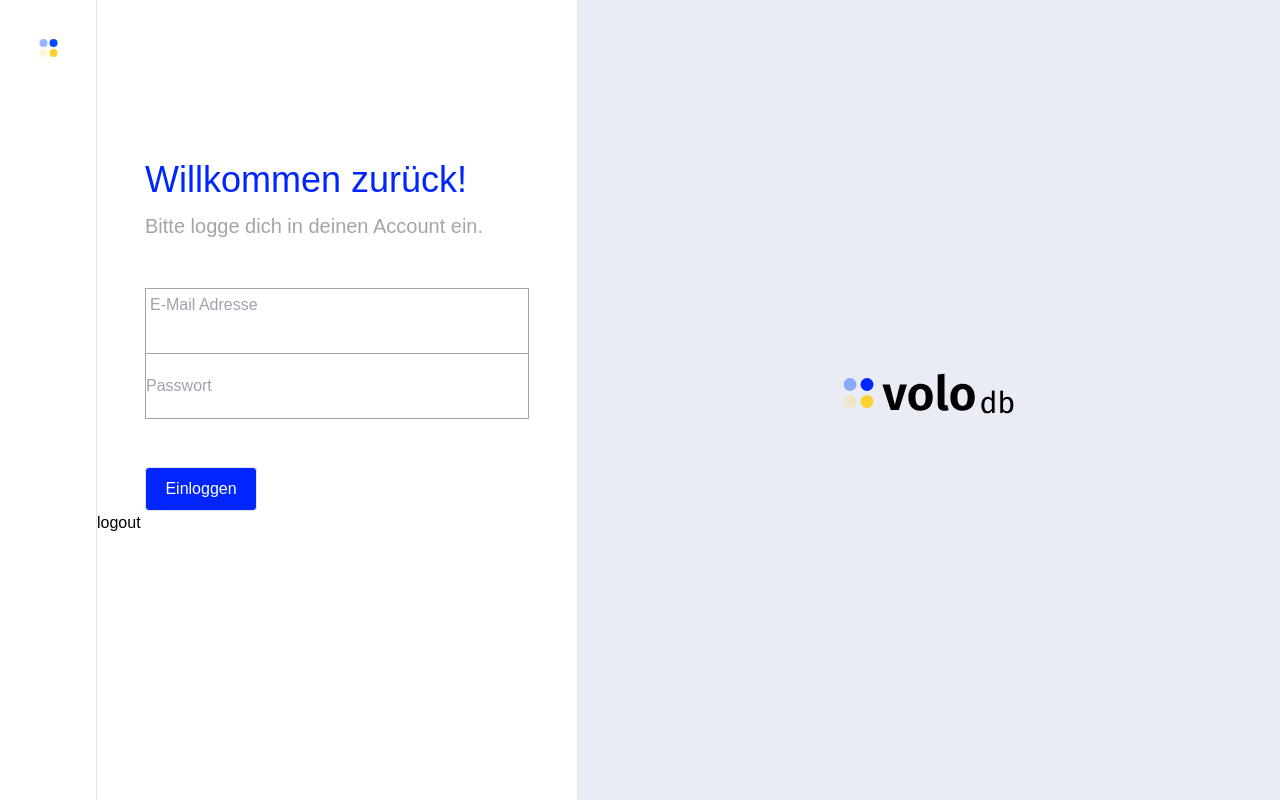
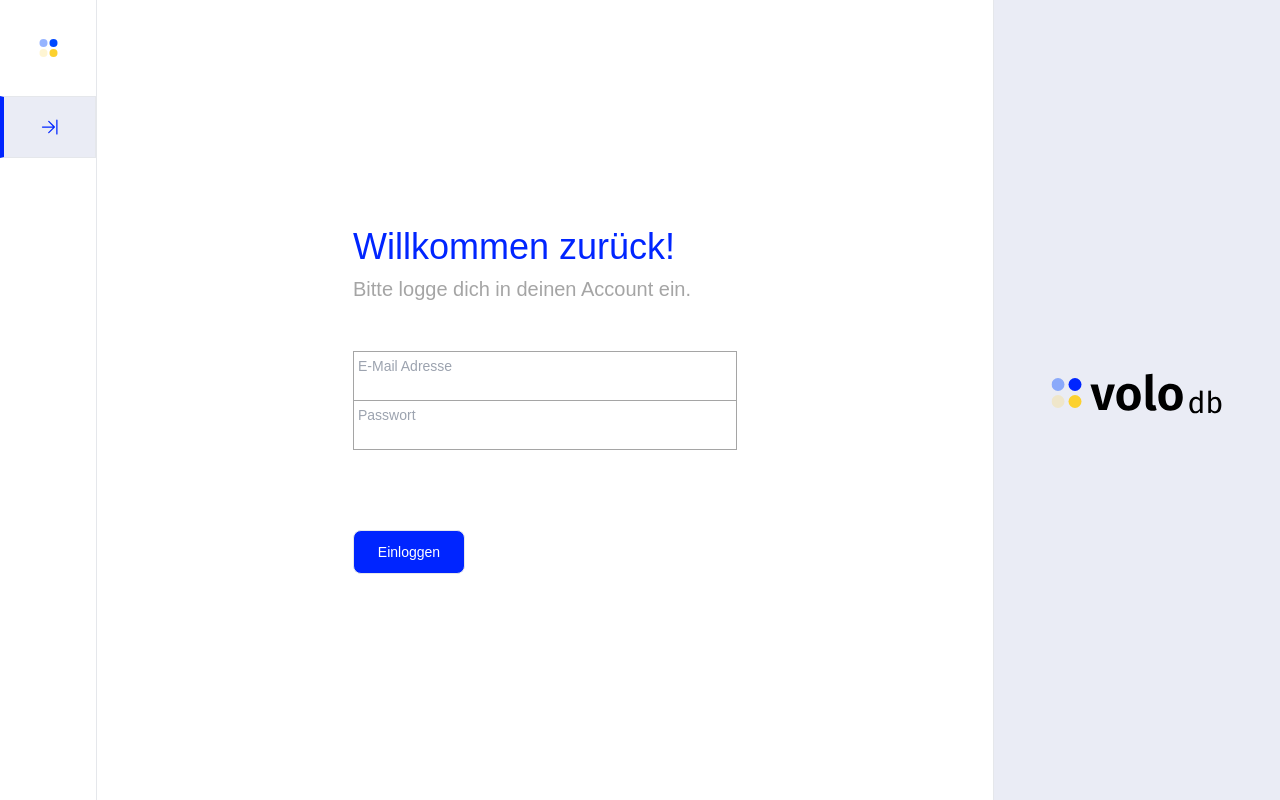
Before and after one commit to volo-db/volodb-frontend, a Vue app: page /login in a window 1280 px wide. Built offline with nearby package versions, Linux system fonts and the light colour scheme; a web font is replaced by a local one.

Commit message:
add: styling

```diff
--- a/src/App.vue
+++ b/src/App.vue
@@ -2,6 +2,4 @@
   <RouterView />
 </template>
 
-<script>
-
-</script>
+<script></script>
--- a/src/components/NavigationBar.vue
+++ b/src/components/NavigationBar.vue
@@ -1,9 +1,11 @@
 <template>
   <div class="w-24 bg-white">
-    <div  class="flex justify-center items-center aspect-square ">
-      <img :src="smallVolodbLogo" alt="volodb-logo" class="">
+    <div class="flex justify-center items-center aspect-square">
+      <img :src="smallVolodbLogo" alt="volodb-logo" class="" />
     </div>
-
+    <div>
+      <slot name="nav-button"> </slot>
+    </div>
   </div>
 </template>
 
@@ -11,10 +13,10 @@
 import smallVolodbLogo from '@/assets/volodb-logo-small.svg'
 
 export default {
-    data() {
-        return {
-            smallVolodbLogo,
-        }
+  data() {
+    return {
+      smallVolodbLogo
     }
+  }
 }
 </script>
--- a/src/views/LoginView.vue
+++ b/src/views/LoginView.vue
@@ -1,23 +1,42 @@
 <template>
   <div class="bg-vologray-100">
-  <div class="h-screen overflow-hidden grid grid-cols-[auto,1fr] lg:grid-cols-[auto,auto,1fr] max-w-screen-2xl divide-x">
-    <NavigationBar  />
-    <main class="bg-white">
-      <img :src="volodbLogo" alt="volodb-logo" class="lg:hidden m-auto mt-4" >
-      <h1 class="text-4xl text-voloblue-100  mt-40  ml-12  ">Willkommen zurück!</h1>
-          <h2 class="text-xl text-vologray-200 ml-12 mt-3">Bitte logge dich in deinen Account ein.</h2>
-      <form @submit.prevent="userStore.login(this.email, this.password)" class="flex flex-col mt-12 mx-12">
+    <div
+      class="h-screen overflow-hidden grid grid-cols-[auto,1fr] lg:grid-cols-[auto,auto,1fr] max-w-screen-2xl divide-x"
+    >
+      <NavigationBar>
+        <template v-slot:nav-button>
+          <IconLogout />
+        </template>
+      </NavigationBar>
 
+      <main class="bg-white flex flex-col justify-center items-baseline px-6 lg:px-64">
+        <h1 class="text-4xl text-voloblue-200">Willkommen zurück!</h1>
+        <h2 class="text-xl text-vologray-200 mt-2">Bitte logge dich in deinen Account ein.</h2>
+        <form
+          @submit.prevent="userStore.login(this.email, this.password)"
+          class="flex flex-col mt-12"
+        >
           <div class="border border-vologray-200 border-b-0 flex flex-col w-96 relative">
             <label class="hidden" for="email">E-mail Adresse</label>
-          <input class="outline-none  focus:border-l-voloblue-100 focus:border-l-4 h-12 placeholder-transparent mt-4 pl-1" type="text" id="email" name="email" v-model="email" placeholder="E-Mail Adresse" required />
-          <span class="absolute top-0 left-1 text-left pt-1 text-gray-400">E-Mail Adresse</span>
+            <span class="absolute top-0 left-1 text-left pt-1 text-gray-400 text-sm"
+              >E-Mail Adresse</span
+            >
+            <input
+              class="pt-6 outline-none focus:border-l-voloblue-200 focus:border-l-4 h-12 placeholder-transparent pl-1"
+              type="text"
+              id="email"
+              name="email"
+              v-model="email"
+              placeholder="E-Mail Adresse"
+              required
+            />
           </div>
 
-     <div  class="border border-vologray-200 flex flex-col  w-96">
-      <label  class="hidden" for="password">Passwort</label>
+          <div class="border border-vologray-200 flex flex-col w-96 relative">
+            <label class="hidden" for="password">Passwort</label>
+            <span class="absolute top-0 left-1 text-left pt-1 text-gray-400 text-sm">Passwort</span>
             <input
-        class="outline-none  focus:border-l-voloblue-100 focus:border-l-4 h-16"
+              class="pt-6 outline-none focus:border-l-voloblue-200 focus:border-l-4 h-12 placeholder-transparent pl-1"
               type="password"
               id="password"
               name="password"
@@ -27,17 +46,23 @@
             />
           </div>
 
-        <button type="submit" id="submit" class="border rounded text-white bg-voloblue-100 w-28 h-11 mt-12">
+          <button
+            type="submit"
+            id="submit"
+            class="border rounded-lg text-white text-sm bg-voloblue-200 w-28 h-11 mt-20"
+          >
             Einloggen
           </button>
+
           <!-- <p v-if="errorMessage != ''" class="text-red-500">{{ errorMessage }}</p> -->
         </form>
-      <button @click.prevent="userStore.logout()">logout</button>
-      <p>{{ userStore.token }}</p>
+        <img :src="volodbLogo" alt="volodb-logo" class="lg:hidden text-start pt-20" />
+        <!-- <button @click.prevent="userStore.logout()">logout</button>
+        <p>{{ userStore.token }}</p> -->
       </main>
 
       <div class="justify-center items-center bg-vologray-100 hidden lg:flex">
-        <img :src="volodbLogo" alt="volodb-logo" class="" >
+        <img :src="volodbLogo" alt="volodb-logo" />
       </div>
     </div>
   </div>
@@ -45,8 +70,9 @@
 
 <script>
 import { useUserStore } from '@/stores/UserStore'
-import NavigationBar from "@/components/NavigationBar.vue"
-import volodbLogo from "@/assets/volodb-logo.svg"
+import NavigationBar from '@/components/NavigationBar.vue'
+import volodbLogo from '@/assets/volodb-logo.svg'
+import IconLogout from '@/components/IconLogout.vue'
 
 export default {
   setup: () => {
@@ -56,43 +82,14 @@ export default {
       userStore
     }
   },
-  components: {NavigationBar},
+  components: { NavigationBar, IconLogout },
   data() {
     return {
       email: '',
       password: '',
       errorMessage: '',
-      volodbLogo,
+      volodbLogo
     }
-  },
-  // methods: {
-  //   onSubmit() {
-  //     this.errorMessage = ''
-  //     fetch(import.meta.env.VITE_BASEURL + '/api/v1/auth/login', {
-  //       method: 'POST',
-  //       headers: {
-  //         'Content-Type': 'application/json'
-  //       },
-  //       body: JSON.stringify({
-  //         username: this.email,
-  //         password: this.password
-  //       })
-  //     })
-  //       .then((response) => {
-  //         if (!response.ok) {
-  //           // errorhandling
-  //           if (response.status == 403) {
-  //             this.errorMessage = 'Pls check your password and mail'
-  //           }
-  //           return
-  //         }
-  //         return response.json()
-  //       })
-  //       .then((token) => (this.token = token))
-  //       .catch((error) => {
-  //         console.error(error)
-  //       })
-  //   }
-  // }
+  }
 }
 </script>
--- a/tailwind.config.js
+++ b/tailwind.config.js
@@ -6,10 +6,12 @@ export default {
       colors: {
         vologray: {
           100: '#EAECF5',
-          200: '#A5A5A5' // text-color
+          200: '#A5A5A5', // text-color
+          300: '#979797' // bg-color
         },
         voloblue: {
-          100: '#0025FF'
+          100: '#0049FF',
+          200: '#0025FF'
         }
       }
     }
```
Lines whose indentation alone changed are shown as unchanged.
